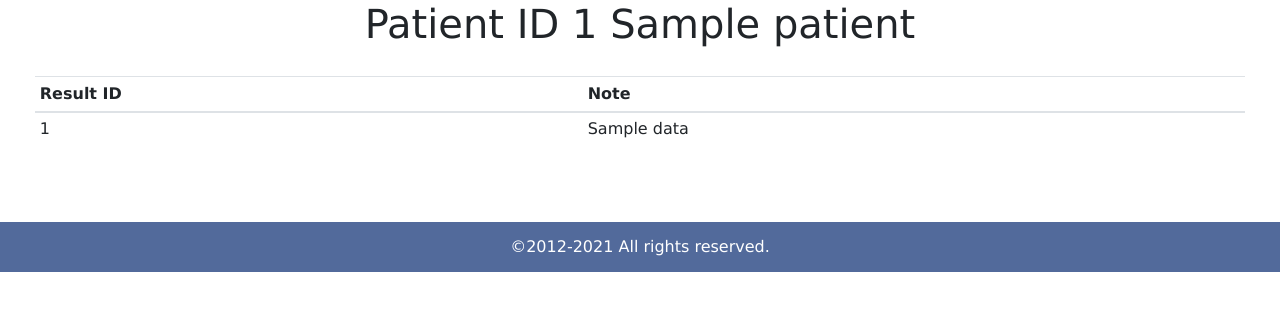
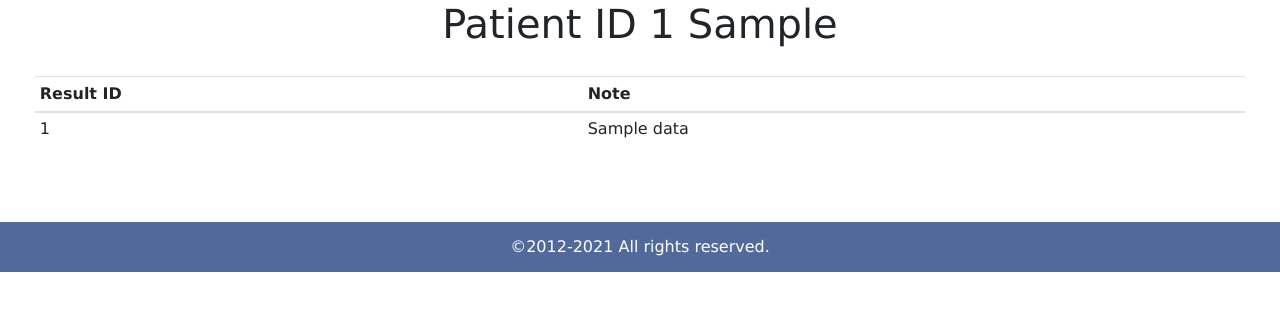
Before and after one commit to damian-ngau/FIT3164_team16_website, a Flask app: template website/templates/result_history.html in a window 1280 px wide. Shown: the part 86-397 px from the top of the page. Run offline with Flask 2, Linux system fonts and the light colour scheme; the template is opened without the code that fills it: most values are stand-ins (such as "Sample title", 1, 10 or a date in 2020); parts of the project's set-up code (start-up, migrations or seed data) failed here and were passed over; some libraries are stand-ins or nearby versions.

Commit message:
Update result_history.html

```diff
--- a/website/templates/result_history.html
+++ b/website/templates/result_history.html
@@ -3,7 +3,7 @@
 {% block title %}Result History{% endblock %} {% block content
 %}
 
-<h1 align="center">Patient ID {{ patient.id }} {{ patient.name }}</h1>
+<h1 align="center">Patient ID {{ patient.id }} {{ patient.first_name }}</h1>
 
 <div class="row">
 	<div class="col-md">
```
